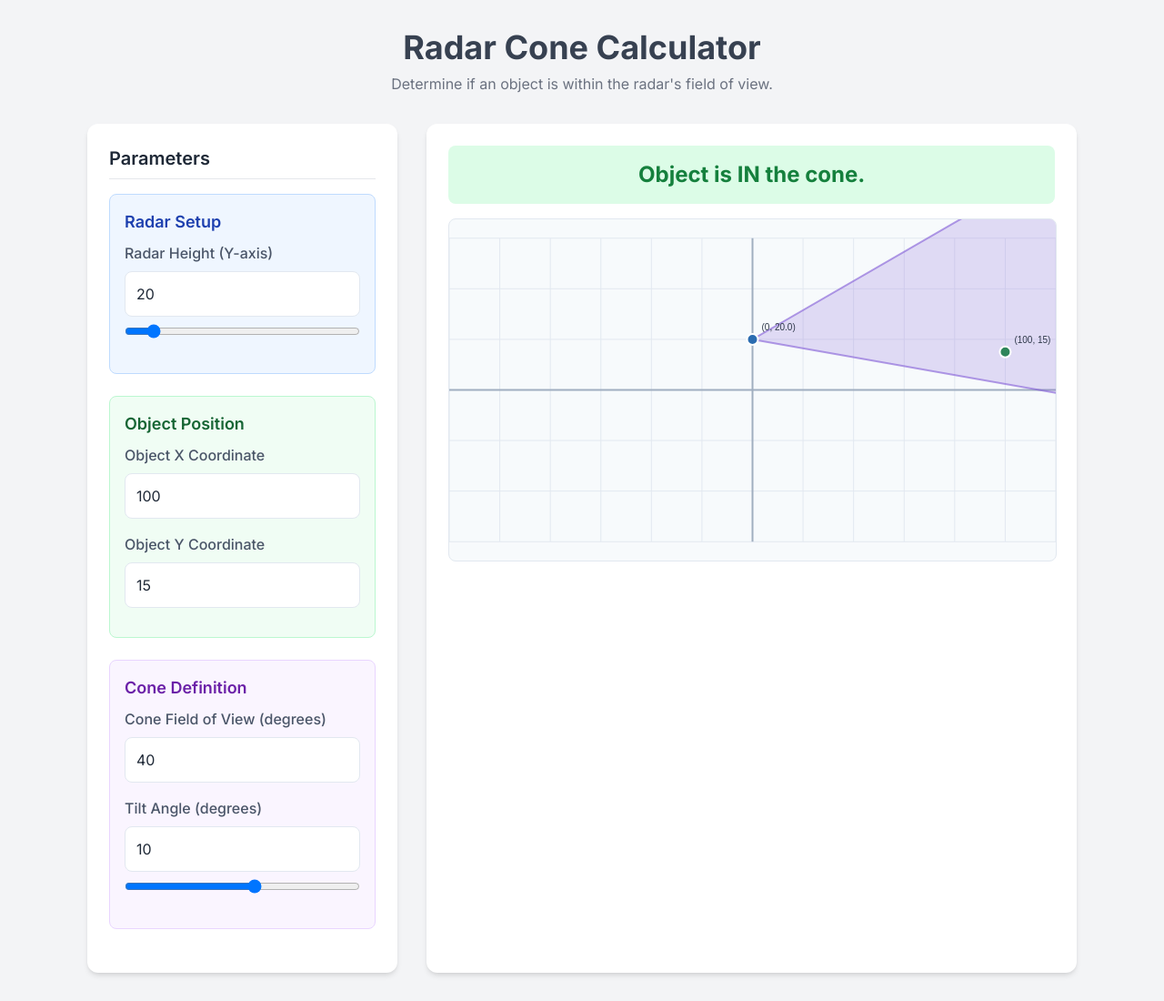
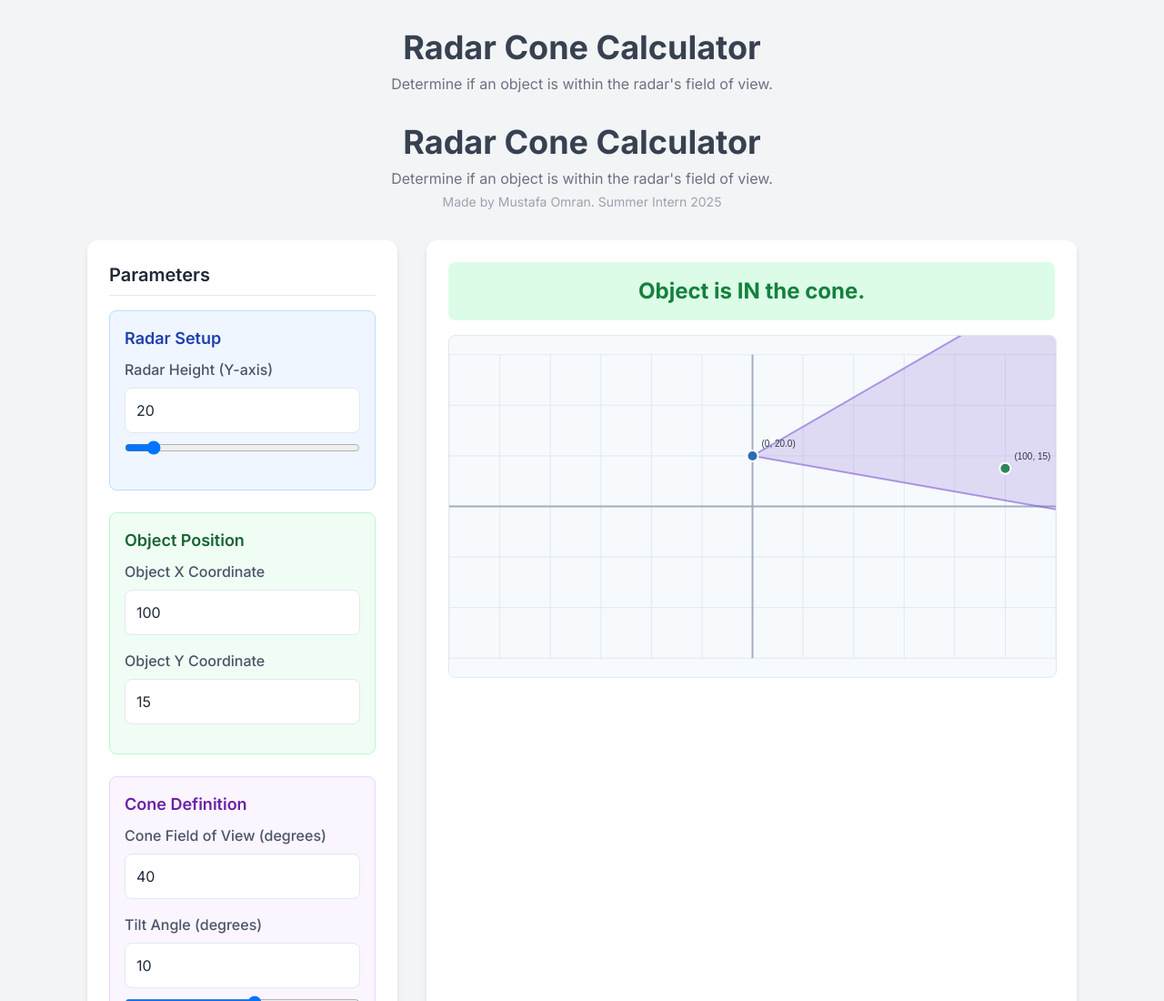
Before and after one commit to momran2401/radarCalculator, a plain HTML site: page index.html in a window 1280 px wide. Shown: the top 1100 px of the page at 91% size. Drawn offline with nearby package versions, Linux system fonts and the light colour scheme.

Commit message:
Update index.html

```diff
--- a/index.html
+++ b/index.html
@@ -49,7 +49,11 @@
             <h1 class="text-3xl md:text-4xl font-bold text-gray-700">Radar Cone Calculator</h1>
             <p class="text-gray-500 mt-2">Determine if an object is within the radar's field of view.</p>
         </header>
-
+        <header class="text-center mb-8">
+            <h1 class="text-3xl md:text-4xl font-bold text-gray-700">Radar Cone Calculator</h1>
+            <p class="text-gray-500 mt-2">Determine if an object is within the radar's field of view.</p>
+            <p class="text-sm text-gray-400 mt-1">Made by Mustafa Omran. Summer Intern 2025</p>
+        </header>
         <div class="grid grid-cols-1 lg:grid-cols-3 gap-8">
             <!-- Input Controls Column -->
             <div class="lg:col-span-1 bg-white p-6 rounded-xl shadow-md">
```
